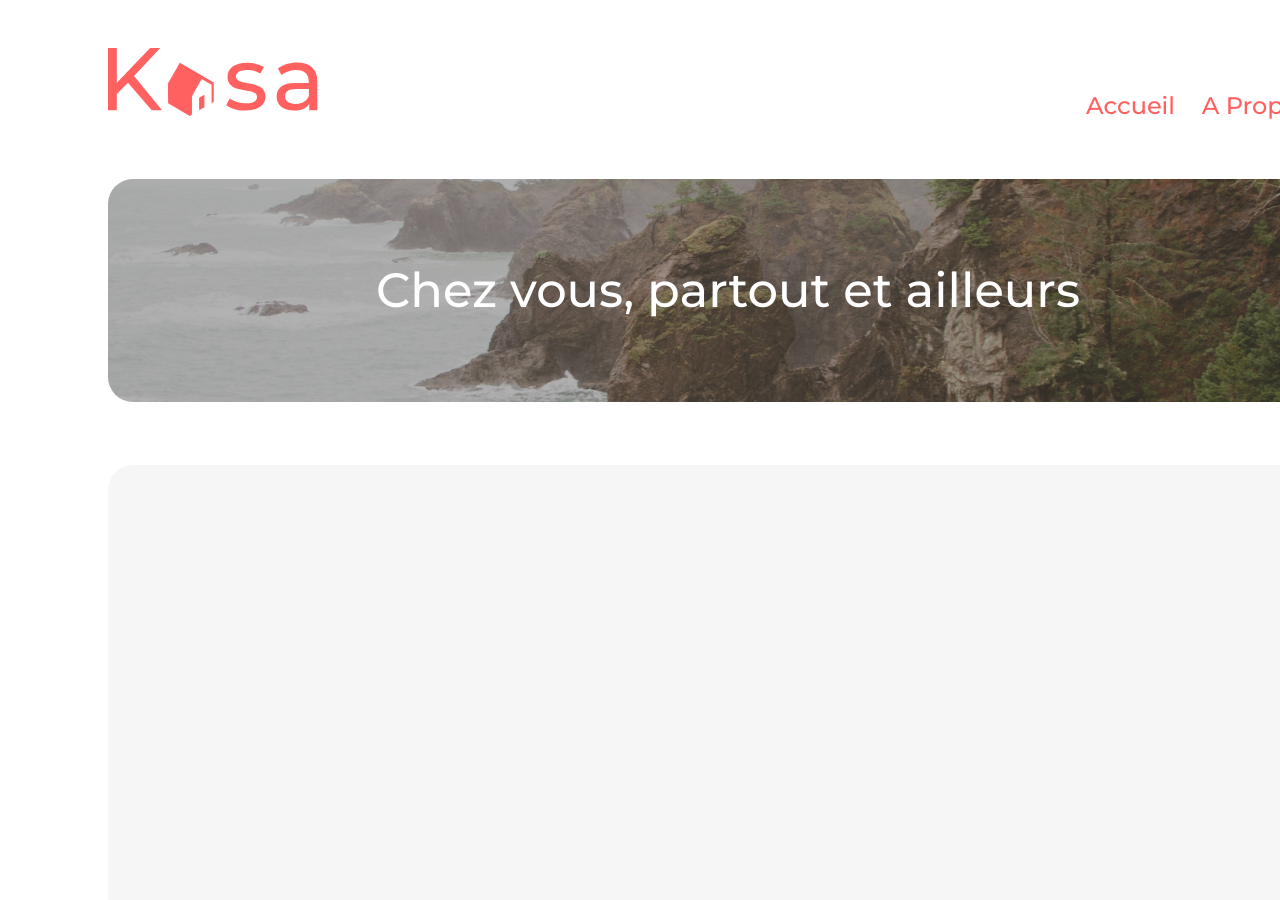
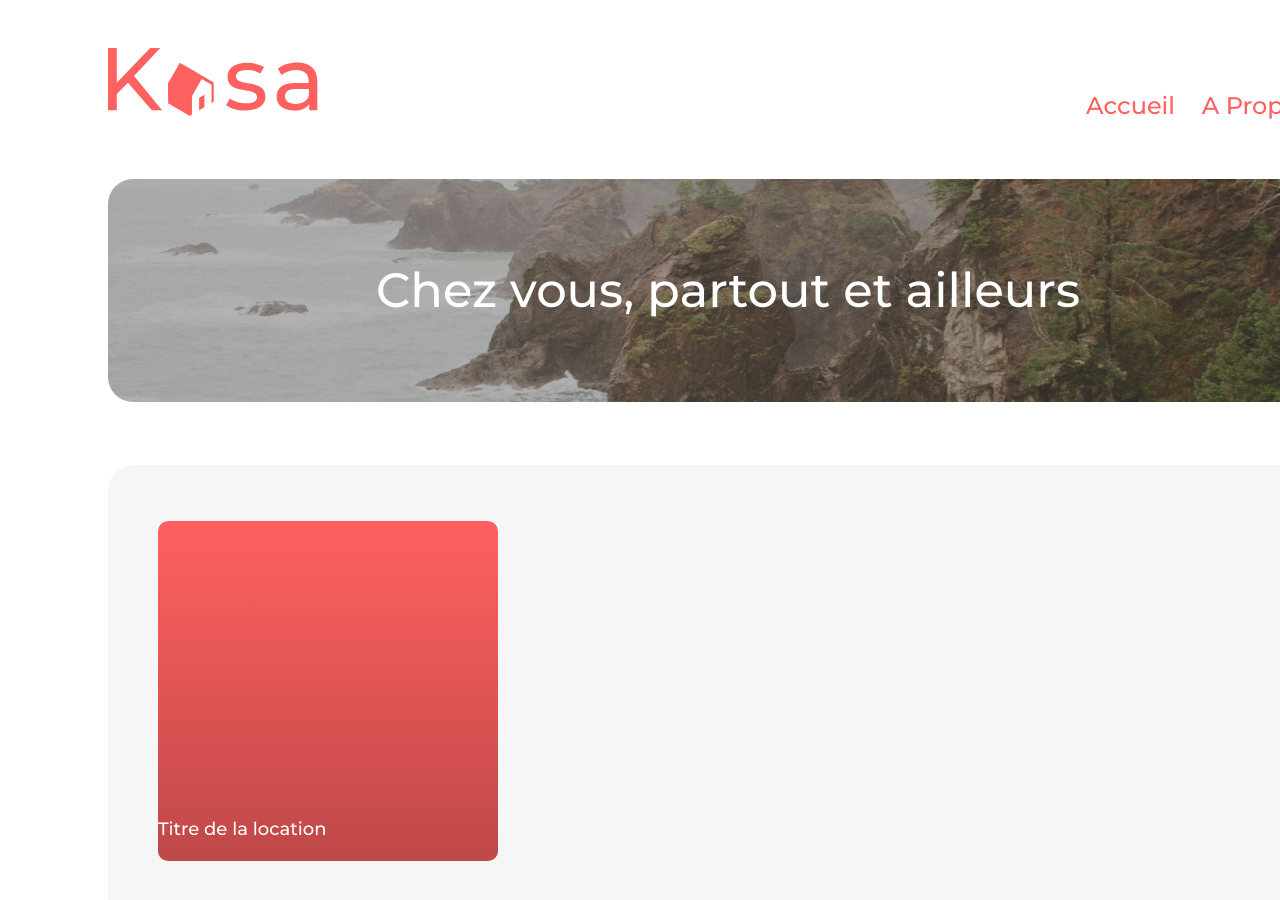
Before and after one commit to Helvlaska/Kasa-Project, a React (Create React App) app: page / in a window 1280 px wide. Shown: the top 900 px of the page. Built offline with nearby package versions, Linux system fonts and the light colour scheme.

Commit message:
:sparkles: (compo/Thumb + styles/Thumb) Ajout des fichiers Thumb.js et Thumb.scss

```diff
--- a/src/components/Gallery.js
+++ b/src/components/Gallery.js
@@ -1,9 +1,10 @@
 /****IMPORTATIONS****/
 import '../styles/Gallery.scss'
+import Thumb from './Thumb'
 
 function Gallery(){
     return <div className='Kasa_Gallery'>
-
+        <Thumb />
     </div>
 }
 
--- /dev/null
+++ b/src/components/Thumb.js
@@ -0,0 +1,11 @@
+/****IMPORTATIONS****/
+import '../styles/Thumb.scss'
+
+function Thumb(){
+    return <div className='Gallery_Thumb'>
+        <div className='Gallery_Thumb_Filter'></div>
+        <p className='Gallery_Thumb_Txt'>Titre de la location</p>
+    </div>
+}
+
+export default Thumb
--- a/src/styles/Gallery.scss
+++ b/src/styles/Gallery.scss
@@ -6,4 +6,6 @@
     flex-shrink: 0;
     border-radius: 25px;
     background: #F6F6F6;
+    padding-top: 56px;
+    padding-left: 50px;
 }
--- /dev/null
+++ b/src/styles/Thumb.scss
@@ -0,0 +1,34 @@
+.Gallery_Thumb{
+    position: relative;
+    width: 340px;
+    height: 340px;
+    display: flex;
+    align-items: flex-end;
+    flex-shrink: 0;
+    background-color: #FF6060;
+    border-radius: 10px;
+    z-index: 2;
+}
+
+.Gallery_Thumb_Filter{
+    position: absolute;
+    width: 340px;
+    height: 340px;
+    background: linear-gradient(180deg, rgba(255, 255, 255, 0.00) 0%, rgba(0, 0, 0, 0.50) 100%);
+    border-radius: 10px;
+    opacity: 50%;
+    z-index: 3;
+}
+
+.Gallery_Thumb_Txt{
+    position: absolute;
+    width: 300px;
+    color: #FFF;
+    margin: 20px,0px,20px,20px;
+    font-family: Montserrat;
+    font-size: 18px;
+    font-style: normal;
+    font-weight: 500;
+    line-height: 25.668px;
+    z-index: 4;
+}
```
